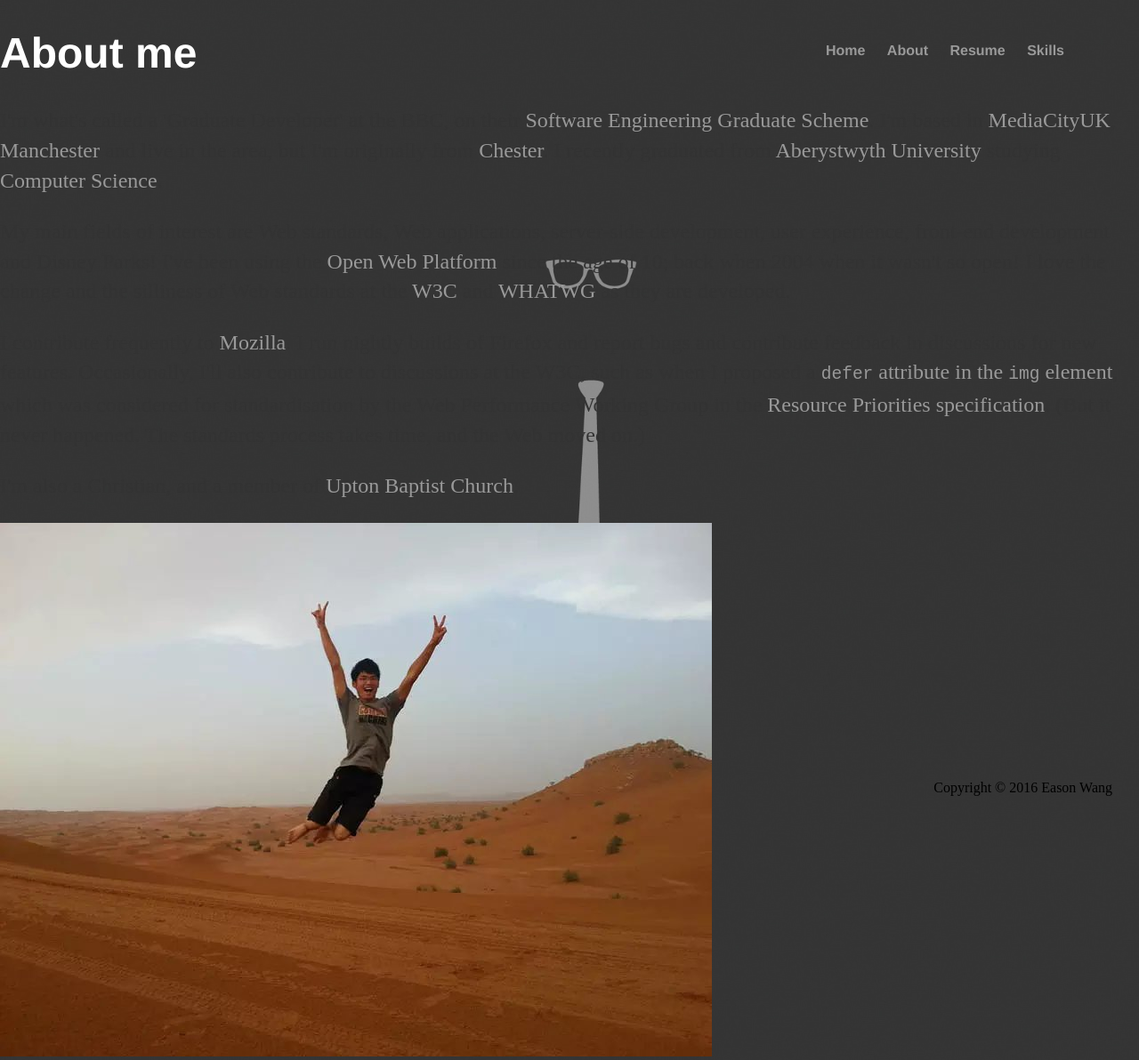
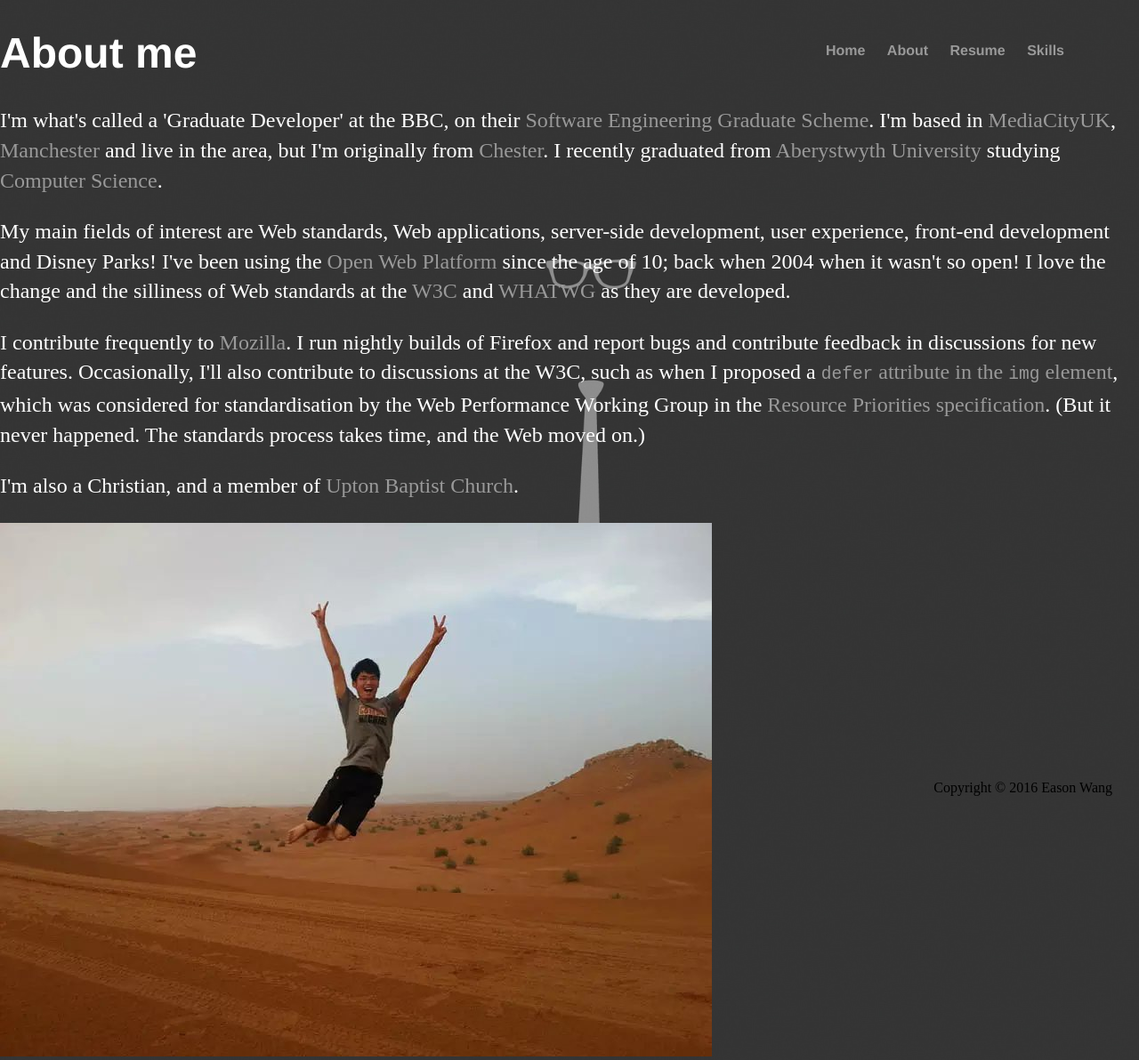
Before and after one commit to Eason666/Easonwang.github.io, a Jekyll site: the page built from about/index.html, in a window 1280 px wide. Shown: the whole page at 89% size. Built offline with Jekyll 4.4.1, drawn with Linux system fonts in a browser that asks for light colours.

Commit message:
Update main.css

```diff
--- a/css/main.css
+++ b/css/main.css
@@ -93,7 +93,7 @@ ul.posts li {
 	left: 10%;
 }
 
-#content{
+.content{
   color:#ffffff;
 	left: 5%;
 	text-align: left;
```
